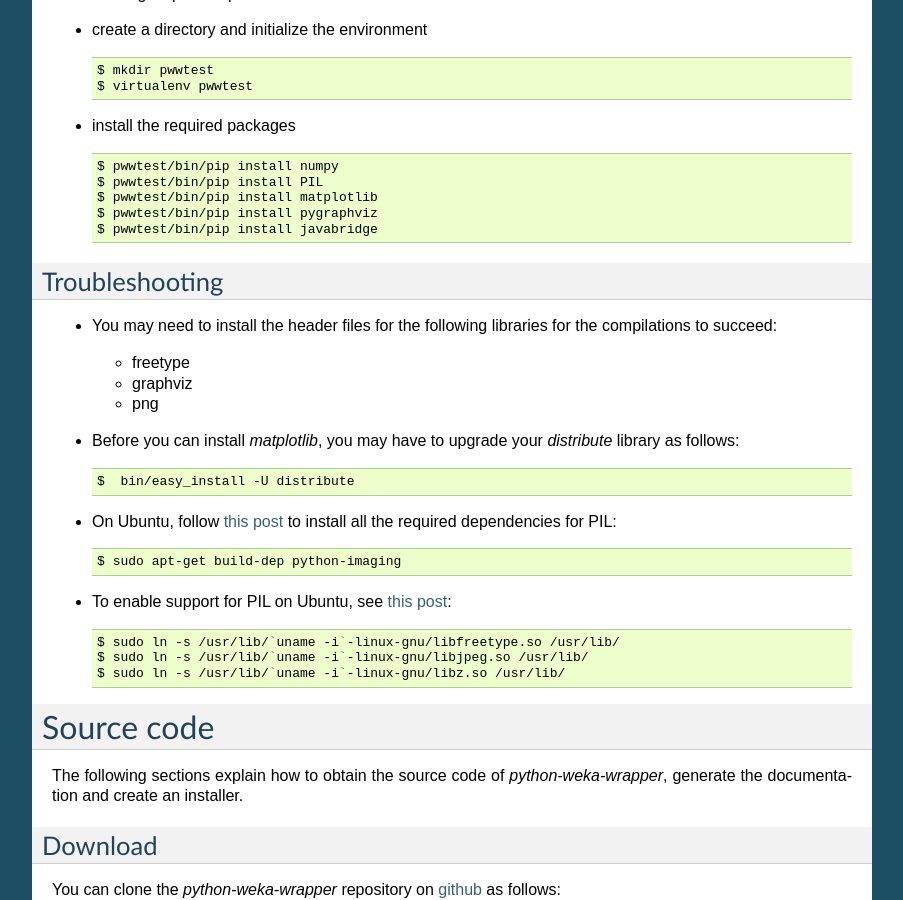
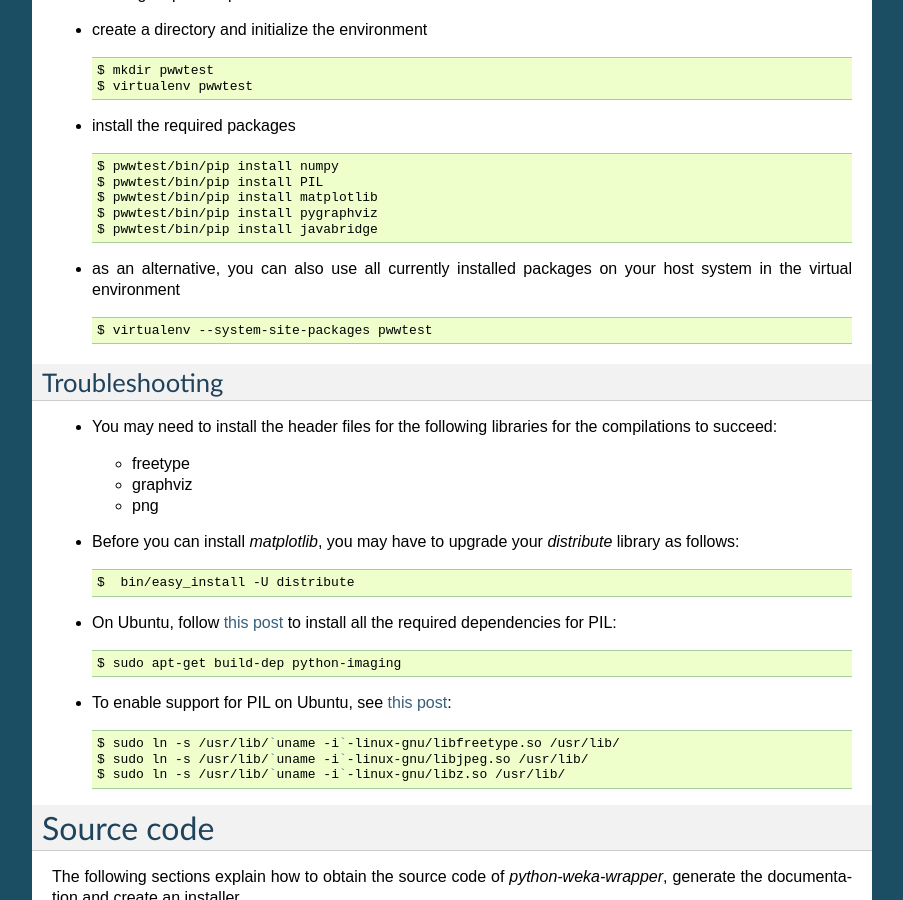
Before and after one commit to fracpete/python-weka-wrapper, a Sphinx documentation site: the page built from doc/source/index.rst, in a window 1280 px wide and 900 px high, scrolled down 6563 px. Shown: the whole window, without its empty margins (198-1101 px from the left). Built offline with Sphinx 7.4.7, drawn with Linux system fonts in a browser that asks for light colours; pages that are not in the unit, such as notebooks, are missing from menus.

Commit message:
added note on --system-site-packages for virtualenv

```diff
--- a/doc/source/index.rst
+++ b/doc/source/index.rst
@@ -459,6 +459,13 @@
      $ pwwtest/bin/pip install pygraphviz
      $ pwwtest/bin/pip install javabridge
 
+* as an alternative, you can also use all currently installed packages on your
+  host system in the virtual environment
+
+  .. code-block:: bash
+
+     $ virtualenv --system-site-packages pwwtest
+
 
 Troubleshooting
 ---------------
```
